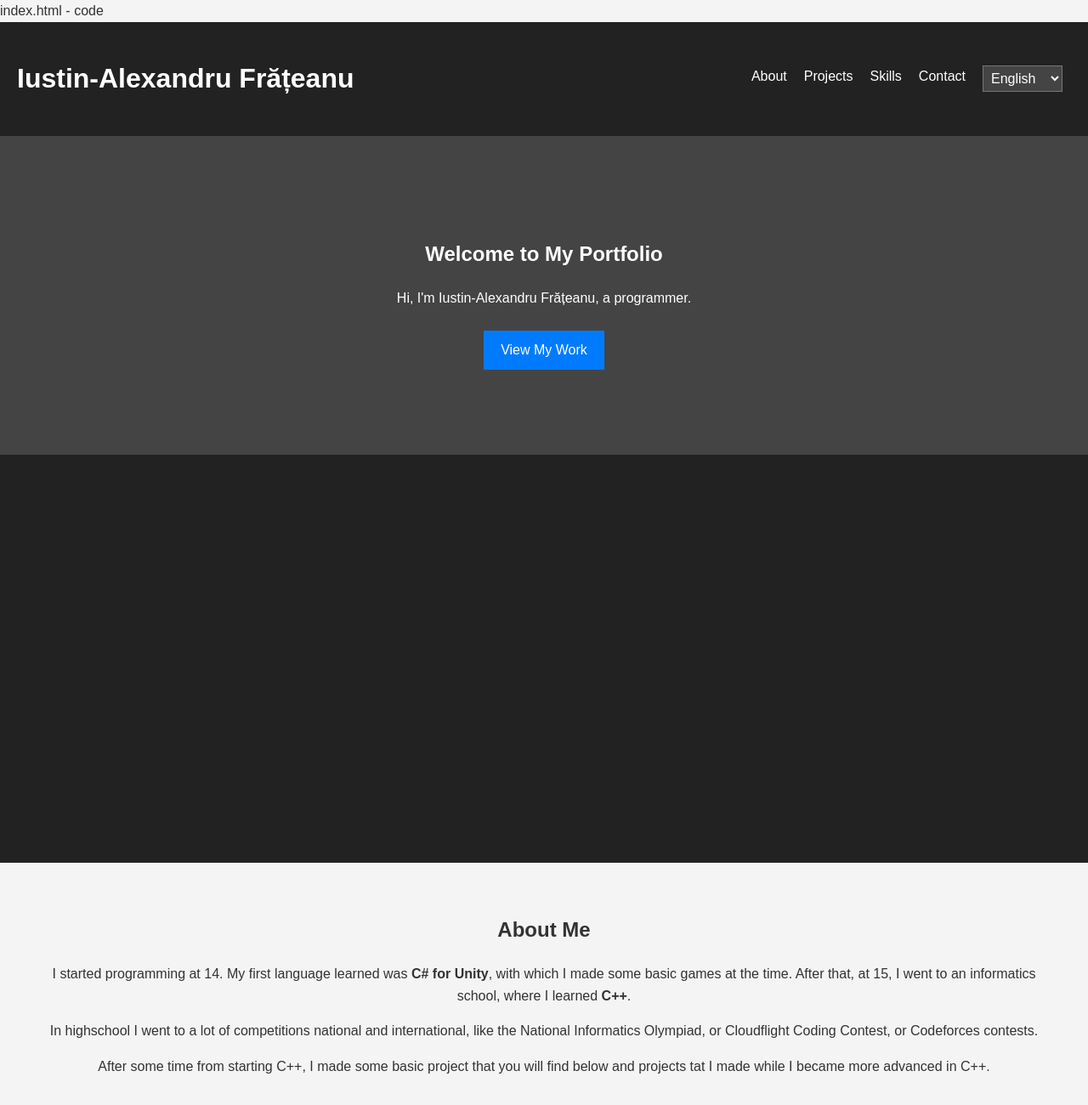
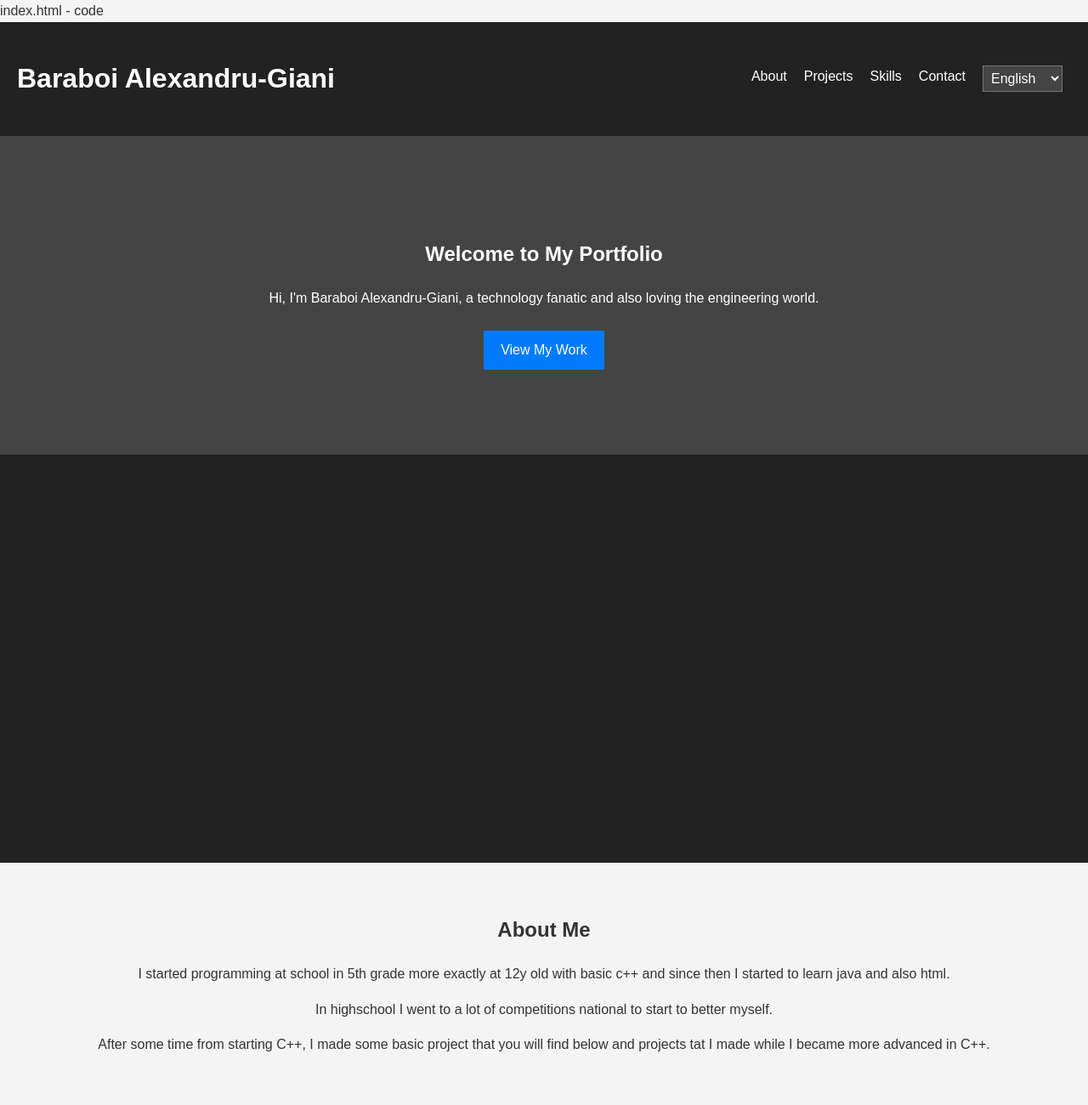
Before and after one commit to 300thousandd/portofolio, a plain HTML site: page index.html in a window 1280 px wide. Shown: the top 1300 px of the page at 85% size. Drawn offline with nearby package versions, Linux system fonts and the light colour scheme.

Commit message:
Update index.html

```diff
--- a/index.html
+++ b/index.html
@@ -5,7 +5,7 @@ index.html - code
 <head>
   <meta charset="UTF-8">
   <meta name="viewport" content="width=device-width, initial-scale=1.0">
-  <title>Iustin-Alexandru Frățeanu - Portfolio</title>
+  <title>Baraboi Alexandru-Giani - Portfolio</title>
   <link rel="stylesheet" href="style.css">
   <script defer src="script.js"></script>
   <script src="https://cdnjs.cloudflare.com/ajax/libs/three.js/r128/three.min.js"></script>
@@ -13,7 +13,7 @@ index.html - code
 <body>
   <!-- Navigation -->
   <header>
-    <h1 data-lang="name">Iustin-Alexandru Frățeanu</h1>
+    <h1 data-lang="name">Baraboi Alexandru-Giani</h1>
     <nav>
       <ul>
         <li><a href="#about" data-lang="about">About</a></li>
@@ -38,7 +38,7 @@ index.html - code
   <!-- Hero Section with Animation -->
   <section id="hero">
     <h2 data-lang="welcome">Welcome to My Portfolio</h2>
-    <p data-lang="intro">Hi, I'm Iustin-Alexandru Frățeanu, a programmer.</p>
+    <p data-lang="intro">Hi, I'm Baraboi Alexandru-Giani, a technology fanatic and also loving the engineering world.</p>
     <a href="#projects" class="btn" data-lang="view-work">View My Work</a>
   </section>
 
@@ -50,8 +50,8 @@ index.html - code
   <!-- About Section -->
   <section id="about">
     <h2 data-lang="about">About Me</h2>
-    <p data-lang="about-text">I started programming at 14. My first language learned was <b>C# for Unity</b>, with which I made some basic games at the time. After that, at 15, I went to an informatics school, where I learned <b>C++</b>.<br></p>
-    <p data-lang="about-text">In highschool I went to a lot of competitions national and international, like the National Informatics Olympiad, or Cloudflight Coding Contest, or Codeforces contests.<br></p>
+    <p data-lang="about-text">I started programming at school in 5th grade more exactly at 12y old with basic c++ and since then I started to learn java and also html.
+    <p data-lang="about-text">In highschool I went to a lot of competitions national to start to better myself.<br></p>
     <p data-lang="about-text">After some time from starting C++, I made some basic project that you will find below and projects tat I made while I became more advanced in C++.</p>
   </section>
 
```
